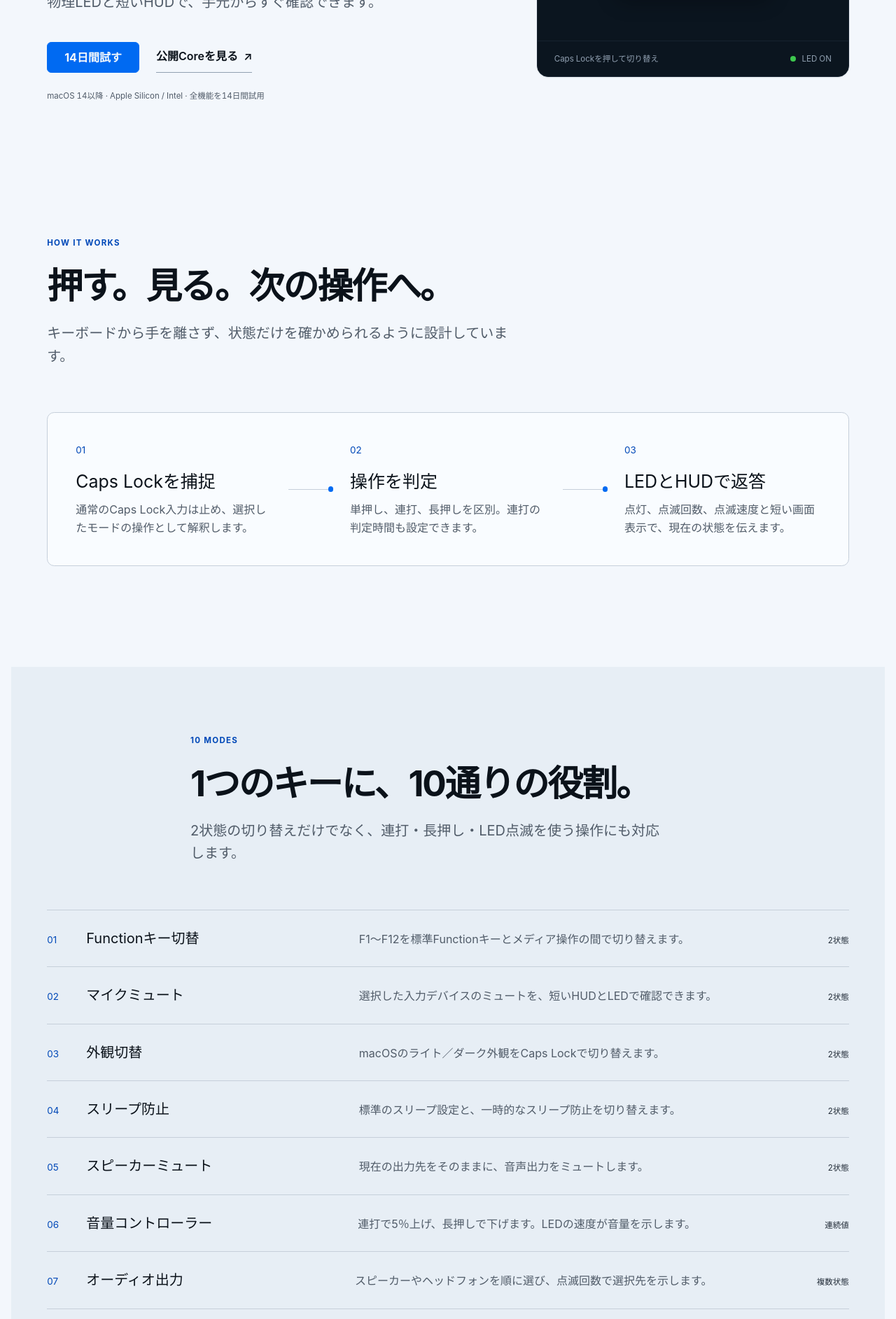
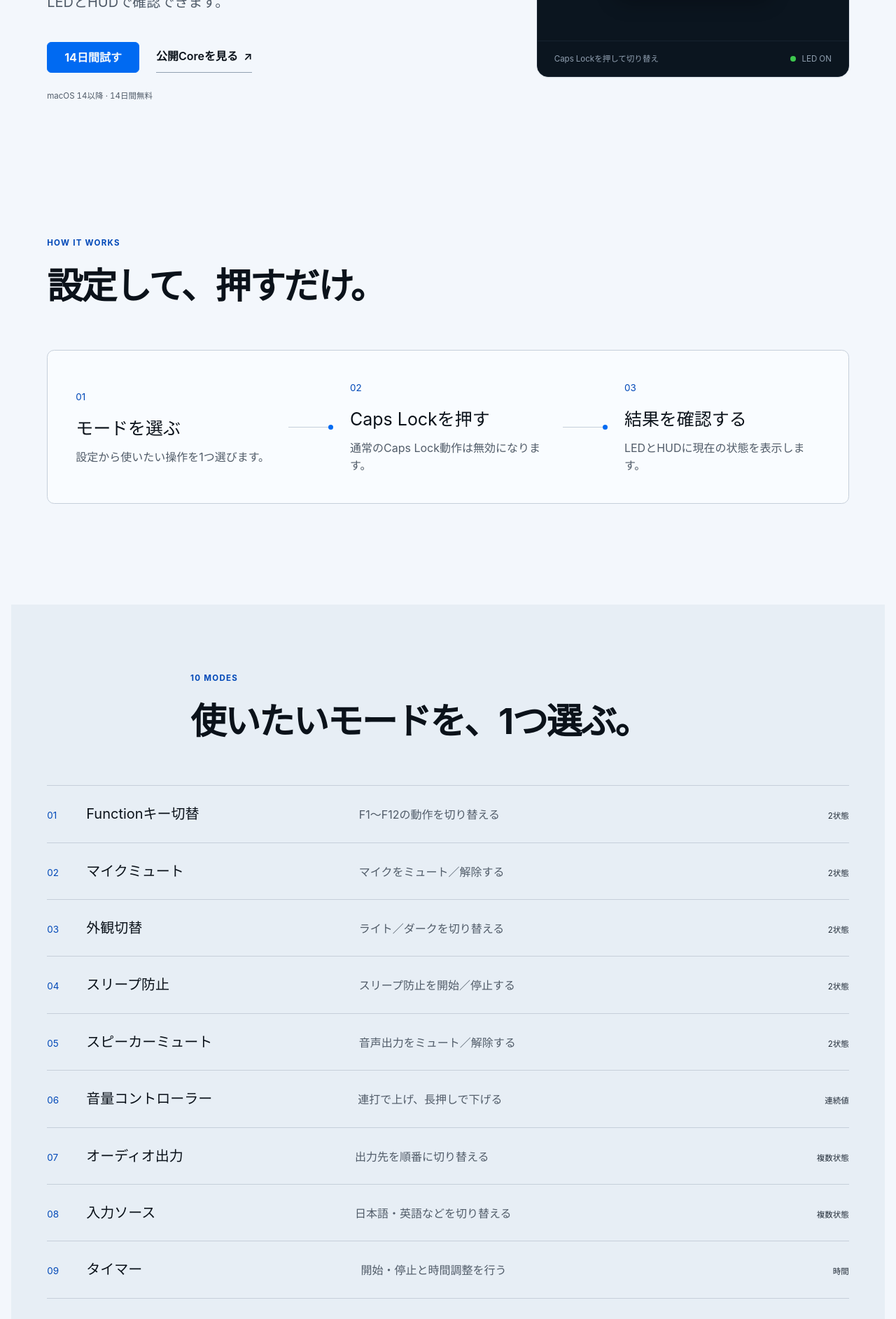
Before and after one commit to mumei/capswitch-website, a Next.js app: page / in a window 1280 px wide. Shown: the part 540-2425 px from the top of the page at 70% size. Built offline with nearby package versions, Linux system fonts and the light colour scheme.

Commit message:
Simplify website copy and align LED color

```diff
--- a/app/globals.css
+++ b/app/globals.css
@@ -22,7 +22,7 @@ main { min-width: 0; }
   color: var(--color-ink); font-family: var(--font-mono); font-size: var(--text-md);
   font-weight: 700; letter-spacing: -.04em; white-space: nowrap;
 }
-.wordmark-dot { width: .48rem; aspect-ratio: 1; border-radius: 50%; background: var(--color-accent); }
+.wordmark-dot { width: .48rem; aspect-ratio: 1; border-radius: 50%; background: var(--color-led); }
 .nav-download, .button {
   min-height: 44px; display: inline-flex; align-items: center; justify-content: center;
   padding-inline: var(--space-lg); border: var(--rule) solid var(--color-rule-strong);
--- a/app/page.tsx
+++ b/app/page.tsx
@@ -8,16 +8,16 @@ export const metadata: Metadata = {
 };
 
 const modes = [
-  ["Functionキー切替", "F1〜F12を標準Functionキーとメディア操作の間で切り替えます。", "2状態"],
-  ["マイクミュート", "選択した入力デバイスのミュートを、短いHUDとLEDで確認できます。", "2状態"],
-  ["外観切替", "macOSのライト／ダーク外観をCaps Lockで切り替えます。", "2状態"],
-  ["スリープ防止", "標準のスリープ設定と、一時的なスリープ防止を切り替えます。", "2状態"],
-  ["スピーカーミュート", "現在の出力先をそのままに、音声出力をミュートします。", "2状態"],
-  ["音量コントローラー", "連打で5％上げ、長押しで下げます。LEDの速度が音量を示します。", "連続値"],
-  ["オーディオ出力", "スピーカーやヘッドフォンを順に選び、点滅回数で選択先を示します。", "複数状態"],
-  ["入力ソース", "日本語・英語などの入力ソースを順に切り替えます。", "複数状態"],
-  ["タイマー", "単押しで開始・停止、連打で加算、長押しで減算。終了時は音とHUDで通知します。", "時間"],
-  ["ショートカット", "ON、OFF、連打、長押しに任意のショートカットを割り当てます。", "カスタム"],
+  ["Functionキー切替", "F1〜F12の動作を切り替える", "2状態"],
+  ["マイクミュート", "マイクをミュート／解除する", "2状態"],
+  ["外観切替", "ライト／ダークを切り替える", "2状態"],
+  ["スリープ防止", "スリープ防止を開始／停止する", "2状態"],
+  ["スピーカーミュート", "音声出力をミュート／解除する", "2状態"],
+  ["音量コントローラー", "連打で上げ、長押しで下げる", "連続値"],
+  ["オーディオ出力", "出力先を順番に切り替える", "複数状態"],
+  ["入力ソース", "日本語・英語などを切り替える", "複数状態"],
+  ["タイマー", "開始・停止と時間調整を行う", "時間"],
+  ["ショートカット", "押し方ごとに操作を割り当てる", "カスタム"],
 ] as const;
 
 const ledPatterns = [
@@ -44,8 +44,8 @@ export default function Home() {
           <p className="kicker">macOS menu bar app</p>
           <h1>Caps Lockを、<br />Macのコントロールキーへ。</h1>
           <p className="hero-lede">
-            ほとんど使わないキーを、毎日使う操作に変える。
-            押した結果は物理LEDと短いHUDで、手元からすぐ確認できます。
+            Caps Lockに、よく使う操作を1つ割り当てます。
+            結果はキーのLEDとHUDで確認できます。
           </p>
           <div className="hero-actions">
             <a className="button button-primary" href="https://github.com/mumei/capswitch-releases/releases">
@@ -55,7 +55,7 @@ export default function Home() {
               公開Coreを見る <span aria-hidden="true">↗</span>
             </a>
           </div>
-          <p className="requirements">macOS 14以降 · Apple Silicon / Intel · 全機能を14日間試用</p>
+          <p className="requirements">macOS 14以降 · 14日間無料</p>
         </div>
         <CapswitchDemo />
       </section>
@@ -63,23 +63,21 @@ export default function Home() {
       <section className="guided-tour" aria-labelledby="tour-title">
         <div className="section-intro">
           <p className="kicker">How it works</p>
-          <h2 id="tour-title">押す。見る。次の操作へ。</h2>
-          <p>キーボードから手を離さず、状態だけを確かめられるように設計しています。</p>
+          <h2 id="tour-title">設定して、押すだけ。</h2>
         </div>
         <div className="tour-frame">
-          <div className="tour-step"><span className="step-index">01</span><div><h3>Caps Lockを捕捉</h3><p>通常のCaps Lock入力は止め、選択したモードの操作として解釈します。</p></div></div>
+          <div className="tour-step"><span className="step-index">01</span><div><h3>モードを選ぶ</h3><p>設定から使いたい操作を1つ選びます。</p></div></div>
           <div className="signal-line" aria-hidden="true"><span /></div>
-          <div className="tour-step"><span className="step-index">02</span><div><h3>操作を判定</h3><p>単押し、連打、長押しを区別。連打の判定時間も設定できます。</p></div></div>
+          <div className="tour-step"><span className="step-index">02</span><div><h3>Caps Lockを押す</h3><p>通常のCaps Lock動作は無効になります。</p></div></div>
           <div className="signal-line" aria-hidden="true"><span /></div>
-          <div className="tour-step"><span className="step-index">03</span><div><h3>LEDとHUDで返答</h3><p>点灯、点滅回数、点滅速度と短い画面表示で、現在の状態を伝えます。</p></div></div>
+          <div className="tour-step"><span className="step-index">03</span><div><h3>結果を確認する</h3><p>LEDとHUDに現在の状態を表示します。</p></div></div>
         </div>
       </section>
 
       <section className="modes-section" id="modes" aria-labelledby="modes-title">
         <div className="section-intro">
           <p className="kicker">10 modes</p>
-          <h2 id="modes-title">1つのキーに、10通りの役割。</h2>
-          <p>2状態の切り替えだけでなく、連打・長押し・LED点滅を使う操作にも対応します。</p>
+          <h2 id="modes-title">使いたいモードを、1つ選ぶ。</h2>
         </div>
         <div className="mode-list" role="list">
           {modes.map(([name, description, type], index) => (
@@ -94,8 +92,8 @@ export default function Home() {
       <section className="led-section" id="display" aria-labelledby="led-title">
         <div className="led-copy">
           <p className="kicker">Physical feedback</p>
-          <h2 id="led-title">LEDは、状態の小さな表示器。</h2>
-          <p>点灯と消灯だけに固定しません。複数の候補は点滅回数、連続した値は点滅速度で表現します。</p>
+          <h2 id="led-title">LEDで現在の状態を確認。</h2>
+          <p>点灯・消灯・点滅回数・点滅速度を使い分けます。</p>
         </div>
         <div className="led-table" role="table" aria-label="LED点滅パターン">
           {ledPatterns.map(([state, pattern, examples]) => (
@@ -109,14 +107,14 @@ export default function Home() {
       <section className="price-section" id="download" aria-labelledby="price-title">
         <div><p className="kicker">Try first</p><h2 id="price-title">14日間、すべて試せます。</h2></div>
         <div className="price-copy">
-          <p>アカウント登録なしで試用を開始できます。購入後はライセンスキーを入力し、同じアプリをそのまま使い続けられます。</p>
+          <p>登録なしで全機能を試せます。</p>
           <a className="button button-primary" href="https://github.com/mumei/capswitch-releases/releases">Capswitchをダウンロード</a>
           <span className="release-note">正式な購入リンクは公開準備中です。</span>
         </div>
       </section>
 
       <footer className="site-footer">
-        <span>© 2026 Capswitch</span><span>macOSのCaps Lockを、使える入力へ。</span>
+        <span>© 2026 Capswitch</span>
         <a href="https://github.com/mumei/capswitch-core">Apache-2.0 Core ↗</a>
       </footer>
     </main>
```
